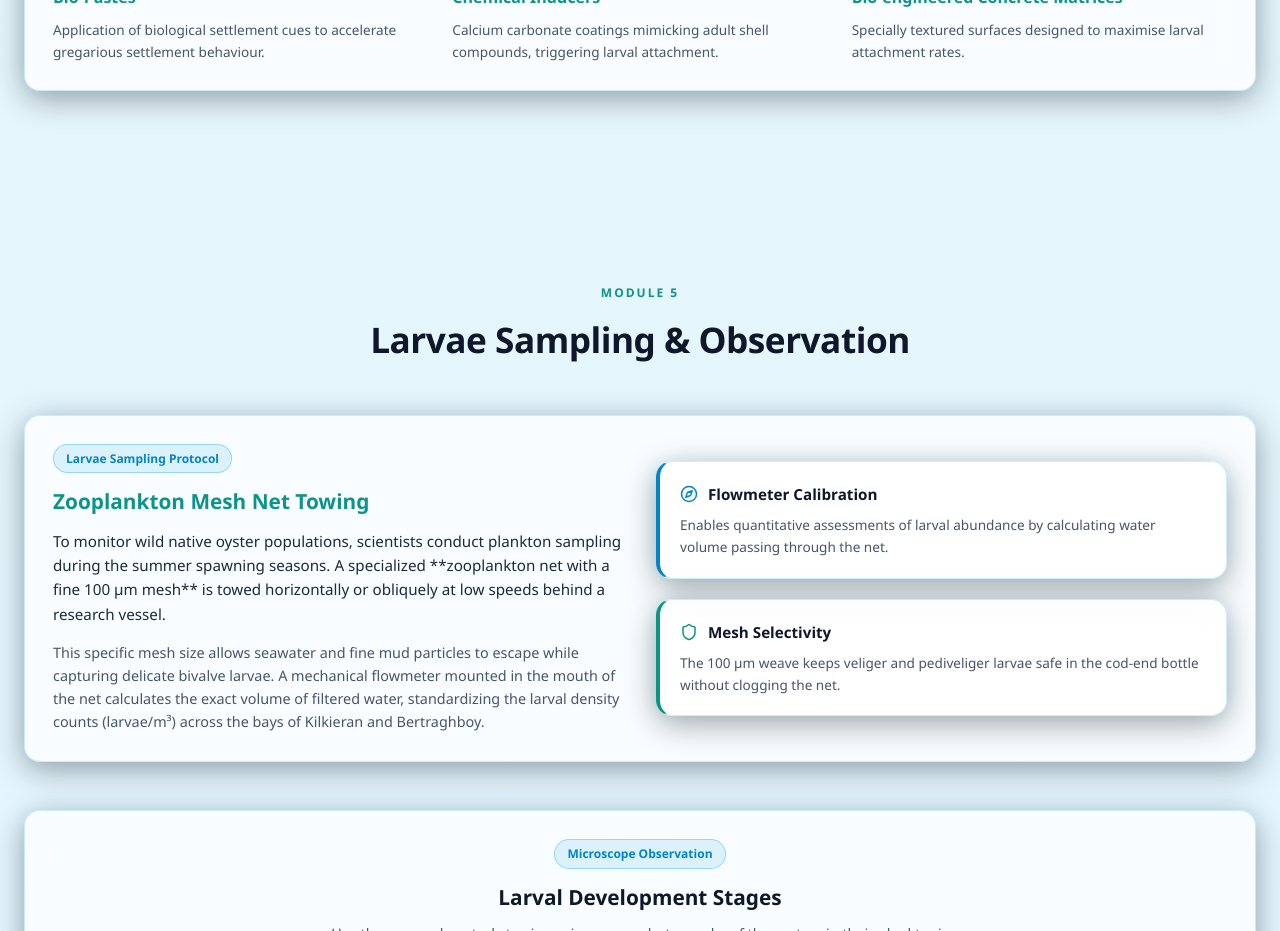
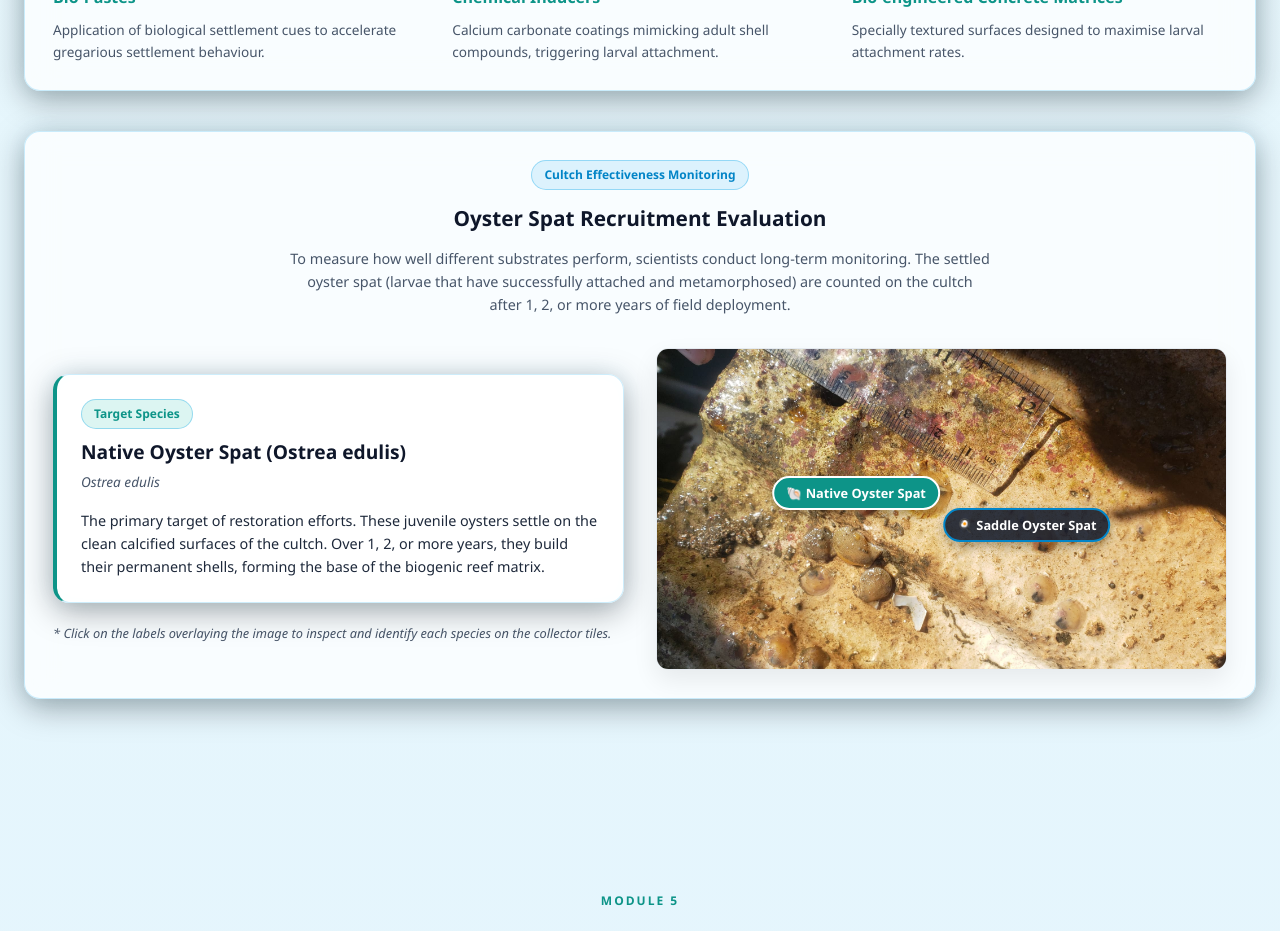
Before and after one commit to marcuarterolabrador-alt/pp, a React (Vite) app in the folder oyster-portal/: page / in a window 1280 px wide. Shown: the part 5800-6731 px from the top of the page. Built offline with nearby package versions, Linux system fonts and the light colour scheme.

Commit message:
feat: add Cultch Spat Monitoring section with hotspots to SubstrateGrid

```diff
--- a/oyster-portal/src/components/SubstrateGrid.jsx
+++ b/oyster-portal/src/components/SubstrateGrid.jsx
@@ -1,9 +1,28 @@
 import { useState } from 'react'
 import { substrates, enhancementCues } from '../data/substrates'
 import { substrateIcons } from './SubstrateIcons'
+import spatImg from '../assets/spat_native_oyster_tiles.jpeg'
+
+const spatDetails = {
+  native: {
+    title: 'Native Oyster Spat (Ostrea edulis)',
+    scientific: 'Ostrea edulis',
+    abundance: 'Target Species',
+    description:
+      'The primary target of restoration efforts. These juvenile oysters settle on the clean calcified surfaces of the cultch. Over 1, 2, or more years, they build their permanent shells, forming the base of the biogenic reef matrix.',
+  },
+  saddle: {
+    title: 'Saddle Oyster Spat (Anomia ephippium)',
+    scientific: 'Anomia ephippium',
+    abundance: 'Competitor Species',
+    description:
+      'A common bivalve competitor that also settles on cultch. Unlike the native oyster, saddle oysters have very thin, translucent, pearly shells and do not form three-dimensional reefs. Monitoring their abundance helps evaluate space competition on the cultch.',
+  },
+}
 
 export default function SubstrateGrid() {
   const [flipped, setFlipped] = useState({})
+  const [selectedSpat, setSelectedSpat] = useState('native')
 
   const toggle = (id) => setFlipped((f) => ({ ...f, [id]: !f[id] }))
 
@@ -66,6 +85,107 @@ export default function SubstrateGrid() {
           ))}
         </div>
       </div>
+
+      {/* Spat Evaluation & Monitoring Section */}
+      <div className="glass glass-panel" style={{ marginTop: '2.5rem' }}>
+        <div style={{ textAlign: 'center', maxWidth: '700px', margin: '0 auto 2rem' }}>
+          <span className="pill">Cultch Effectiveness Monitoring</span>
+          <h3 style={{ marginTop: '0.75rem', marginBottom: '0.75rem' }}>Oyster Spat Recruitment Evaluation</h3>
+          <p style={{ color: 'var(--text-dim)', fontSize: '0.9rem', lineHeight: '1.6', margin: 0 }}>
+            To measure how well different substrates perform, scientists conduct long-term monitoring. The settled oyster spat (larvae that have successfully attached and metamorphosed) are counted on the cultch after 1, 2, or more years of field deployment.
+          </p>
+        </div>
+
+        <div className="grid-2" style={{ alignItems: 'center' }}>
+          {/* Spat details description */}
+          <div style={{ display: 'flex', flexDirection: 'column', gap: '1.25rem' }}>
+            <div className="glass" style={{ padding: '1.5rem', borderLeft: `4px solid ${selectedSpat === 'native' ? 'var(--teal)' : 'var(--cyan)'}` }}>
+              <span className="pill" style={{ background: selectedSpat === 'native' ? 'rgba(20,184,166,0.15)' : 'rgba(14,165,233,0.15)', color: selectedSpat === 'native' ? 'var(--teal)' : 'var(--cyan)' }}>
+                {spatDetails[selectedSpat].abundance}
+              </span>
+              <h4 style={{ margin: '0.5rem 0 0.25rem 0', fontSize: '1.2rem', color: 'var(--text-h)' }}>
+                {spatDetails[selectedSpat].title}
+              </h4>
+              <p style={{ fontStyle: 'italic', fontSize: '0.85rem', color: 'var(--text-dim)', margin: '0 0 1rem 0' }}>
+                {spatDetails[selectedSpat].scientific}
+              </p>
+              <p style={{ fontSize: '0.9rem', color: 'var(--text)', lineHeight: '1.6', margin: 0 }}>
+                {spatDetails[selectedSpat].description}
+              </p>
+            </div>
+
+            <p style={{ fontSize: '0.8rem', color: 'var(--text-dim)', margin: 0, fontStyle: 'italic' }}>
+              * Click on the labels overlaying the image to inspect and identify each species on the collector tiles.
+            </p>
+          </div>
+
+          {/* Interactive photo with hotspots */}
+          <div
+            style={{
+              position: 'relative',
+              borderRadius: '12px',
+              overflow: 'hidden',
+              border: '1px solid rgba(148, 163, 184, 0.2)',
+              boxShadow: '0 10px 25px rgba(0, 0, 0, 0.08)',
+              display: 'flex',
+            }}
+          >
+            <img
+              src={spatImg}
+              alt="Oyster spat on collector tiles"
+              style={{ width: '100%', height: 'auto', objectFit: 'cover', display: 'block' }}
+            />
+
+            {/* Hotspot 1: Ostrea edulis spat */}
+            <button
+              onClick={() => setSelectedSpat('native')}
+              style={{
+                position: 'absolute',
+                left: '35%',
+                top: '45%',
+                transform: 'translate(-50%, -50%)',
+                background: selectedSpat === 'native' ? 'var(--teal)' : 'rgba(15, 23, 42, 0.85)',
+                color: '#ffffff',
+                border: `2px solid ${selectedSpat === 'native' ? '#ffffff' : 'var(--teal)'}`,
+                borderRadius: '999px',
+                padding: '6px 12px',
+                fontSize: '0.8rem',
+                fontWeight: 'bold',
+                boxShadow: '0 4px 12px rgba(0,0,0,0.3)',
+                cursor: 'pointer',
+                transition: 'all 0.25s',
+                zIndex: 10,
+              }}
+            >
+              🐚 Native Oyster Spat
+            </button>
+
+            {/* Hotspot 2: Saddle oyster spat */}
+            <button
+              onClick={() => setSelectedSpat('saddle')}
+              style={{
+                position: 'absolute',
+                left: '65%',
+                top: '55%',
+                transform: 'translate(-50%, -50%)',
+                background: selectedSpat === 'saddle' ? 'var(--cyan)' : 'rgba(15, 23, 42, 0.85)',
+                color: '#ffffff',
+                border: `2px solid ${selectedSpat === 'saddle' ? '#ffffff' : 'var(--cyan)'}`,
+                borderRadius: '999px',
+                padding: '6px 12px',
+                fontSize: '0.8rem',
+                fontWeight: 'bold',
+                boxShadow: '0 4px 12px rgba(0,0,0,0.3)',
+                cursor: 'pointer',
+                transition: 'all 0.25s',
+                zIndex: 10,
+              }}
+            >
+              🍳 Saddle Oyster Spat
+            </button>
+          </div>
+        </div>
+      </div>
     </div>
   )
 }
```
Also changed, not shown: oyster-portal/src/assets/spat_native_oyster_tiles.jpeg (added).
